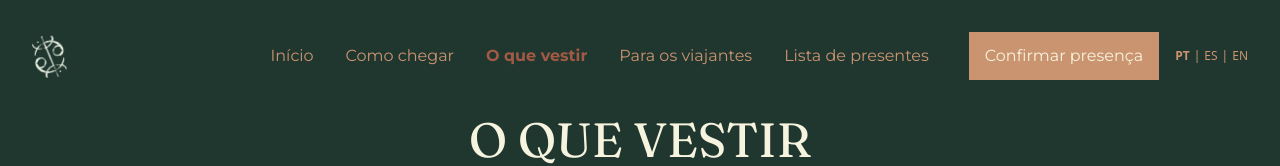
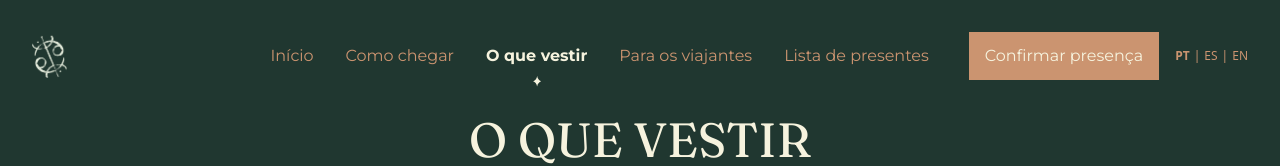
Before and after one commit to linconkusunoki/maricon, a Next.js app: page /vestimenta in a window 1280 px wide. Shown: the top 166 px of the page. Built offline with nearby package versions, Linux system fonts and the light colour scheme; no server answers.

Commit message:
firula mneu

```diff
--- a/src/components/header.jsx
+++ b/src/components/header.jsx
@@ -9,6 +9,37 @@ export function Header({ className, light }) {
   const path = usePathname();
   const { t, locale, setLocale } = useLocale();
   const [open, setOpen] = useState(false);
+
+  const CustomLink = ({ href, children, target }) => {
+    const active = path === href;
+
+    return (
+      <Link
+        href={href}
+        className={`group relative ${
+          active && `font-bold ${light ? "lg:text-earth" : "lg:text-beige"}`
+        }`}
+        target={target}
+      >
+        {children}
+        <svg
+          width="9"
+          height="11"
+          viewBox="0 0 9 11"
+          fill="none"
+          xmlns="http://www.w3.org/2000/svg"
+          className={`absolute transition-all ease-in -translate-x-1/2 translate-y-2 opacity-0 group-hover:opacity-100 group-hover:translate-y-0 left-1/2 ${
+            active && "opacity-100 translate-y-0"
+          }`}
+        >
+          <path
+            d="M4.66482 0C4.88226 2.34443 6.59826 4.6647 8.62854 5.19642H8.62866V5.22069C6.67095 5.77655 5.02751 8.00013 4.68909 10.248H4.56823C4.18152 7.97598 2.53808 5.8007 0.628662 5.24484V5.22057C2.97309 4.713 4.37482 2.36869 4.61653 0H4.66482Z"
+            fill="currentColor"
+          />
+        </svg>
+      </Link>
+    );
+  };
 
   return (
     <header
@@ -63,62 +94,19 @@ export function Header({ className, light }) {
                 alt="logo"
               />
             </Link>
-            <Link
-              href="/"
-              className={`hover:underline ${
-                path === "/" &&
-                `font-bold hover:no-underline ${
-                  className ? "text-earth" : "text-beige"
-                }`
-              }`}
-            >
-              {t.home}
-            </Link>
-            <Link
-              href="/como-chegar"
-              className={`hover:underline ${
-                path === "/como-chegar" &&
-                `font-bold hover:no-underline ${
-                  className ? "text-earth" : "text-beige"
-                }`
-              }`}
-            >
-              {t.como_chegar}
-            </Link>
-            <Link
-              href="/vestimenta"
-              className={`hover:underline ${
-                path === "/vestimenta" &&
-                `font-bold hover:no-underline ${
-                  className ? "text-earth" : "text-beige"
-                }`
-              }`}
-            >
-              {t.o_que_vestir}
-            </Link>
-            <Link
+
+            <CustomLink href="/">{t.home}</CustomLink>
+            <CustomLink href="/como-chegar">{t.como_chegar}</CustomLink>
+            <CustomLink href="/vestimenta">{t.o_que_vestir}</CustomLink>
+            <CustomLink
               href="https://organized-script-04e.notion.site/Bienvenidos-a-Valencia-cd7635a00d6d42818be1532c46dbc709"
               target="_blank"
-              className={`hover:underline ${
-                path === "/viajantes" &&
-                `font-bold hover:no-underline ${
-                  className ? "text-earth" : "text-beige"
-                }`
-              }`}
             >
               {t.para_os_viajantes}
-            </Link>
-            <Link
-              href="/lista-presentes-escolha"
-              className={`hover:underline ${
-                path === "/lista-presentes" &&
-                `font-bold hover:no-underline ${
-                  className ? "text-earth" : "text-beige"
-                }`
-              }`}
-            >
+            </CustomLink>
+            <CustomLink href="/lista-presentes-escolha">
               {t.lista_presentes}
-            </Link>
+            </CustomLink>
 
             <div className="flex gap-1 text-beige text-[12px] lg:hidden lg:ml-4">
               <button
```
